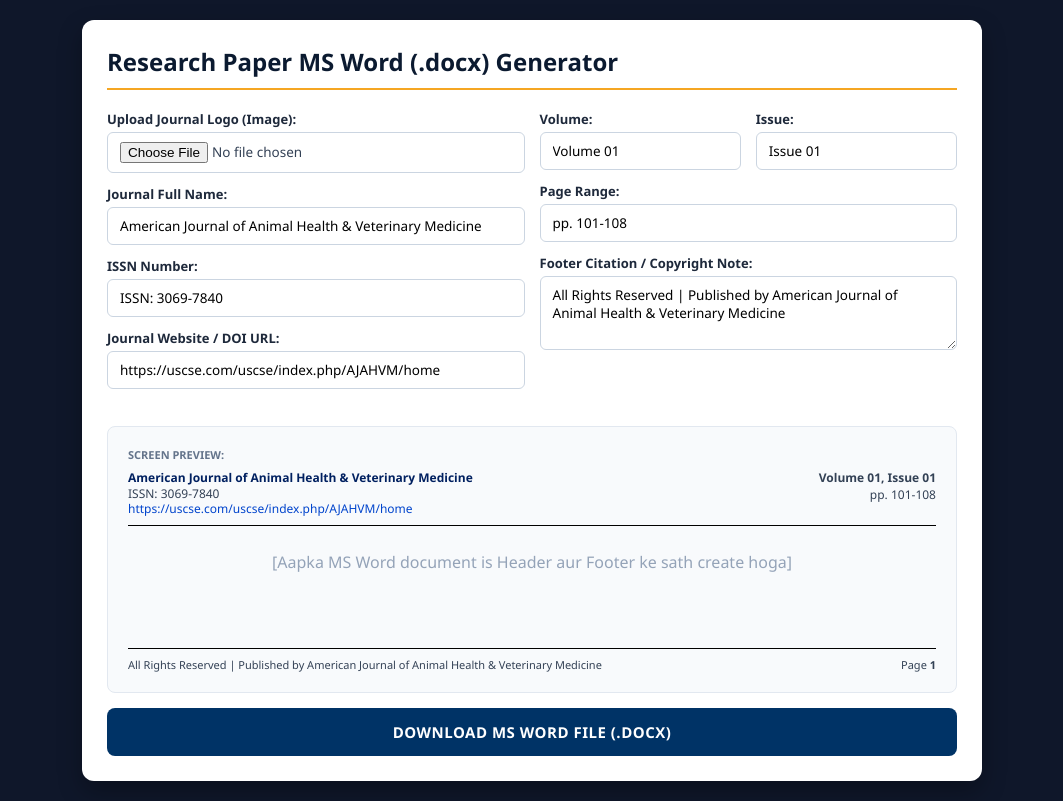
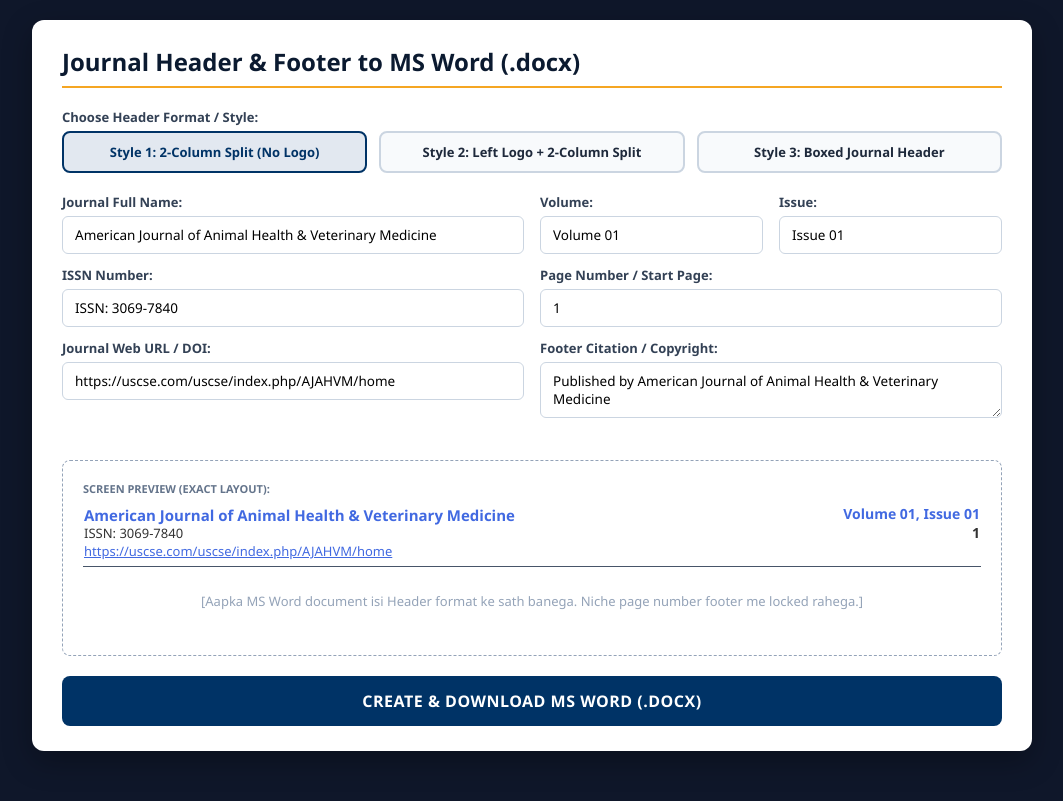
Before and after one commit to vashumehra/Journal-, a plain HTML site: page index.html in a window 1280 px wide. Shown: the whole page, without its empty margins (108-1171 px from the left). Drawn offline with Linux system fonts and the light colour scheme.

Commit message:
Update index.html

```diff
--- a/index.html
+++ b/index.html
@@ -1,361 +1,400 @@
 <!DOCTYPE html>
-<html lang="hi">
+<html lang="en">
 <head>
   <meta charset="UTF-8">
   <meta name="viewport" content="width=device-width, initial-scale=1.0">
-  <title>Journal Header & Footer to MS Word (.docx)</title>
+  <title>Universal Journal Header & Footer Generator (.docx)</title>
 
-  <!-- Docx.js library for direct Word file creation -->
+  <!-- Docx.js and FileSaver.js for generating real MS Word files -->
   <script src="https://cdn.jsdelivr.net/npm/docx@8.5.0/build/index.umd.js"></script>
   <script src="https://cdnjs.cloudflare.com/ajax/libs/FileSaver.js/2.0.5/FileSaver.min.js"></script>
 
   <style>
-    * {
-      box-sizing: border-box;
-      font-family: 'Segoe UI', Tahoma, Geneva, Verdana, sans-serif;
+    :root {
+      --primary: #0b1a30;
+      --accent: #f5a623;
+      --border: #cbd5e1;
     }
+    * { box-sizing: border-box; font-family: 'Segoe UI', Tahoma, sans-serif; }
     body {
       margin: 0;
       padding: 20px;
-      background-color: #0f172a;
-      color: #334155;
+      background: #0f172a;
+      color: #1e293b;
       display: flex;
       justify-content: center;
     }
-    .main-box {
+    .wrapper {
       width: 100%;
-      max-width: 900px;
+      max-width: 1000px;
       background: #ffffff;
       border-radius: 12px;
-      padding: 25px;
-      box-shadow: 0 10px 25px rgba(0,0,0,0.3);
+      padding: 25px 30px;
+      box-shadow: 0 10px 30px rgba(0,0,0,0.3);
     }
     h2 {
       margin-top: 0;
-      color: #0b1a30;
-      border-bottom: 2px solid #f5a623;
-      padding-bottom: 10px;
+      color: var(--primary);
+      border-bottom: 2px solid var(--accent);
+      padding-bottom: 8px;
     }
     .grid-2 {
       display: grid;
       grid-template-columns: 1fr 1fr;
-      gap: 15px;
+      gap: 16px;
     }
-    .form-group {
-      margin-bottom: 12px;
-    }
+    .form-group { margin-bottom: 12px; }
     label {
       display: block;
       font-size: 13px;
       font-weight: 700;
-      margin-bottom: 4px;
-      color: #1e293b;
+      margin-bottom: 5px;
+      color: #334155;
     }
-    input, textarea {
+    input, select, textarea {
       width: 100%;
       padding: 9px 12px;
-      border: 1px solid #cbd5e1;
+      border: 1px solid var(--border);
       border-radius: 6px;
       font-size: 13.5px;
       outline: none;
     }
-    input:focus, textarea:focus {
-      border-color: #f5a623;
+    input:focus, select:focus, textarea:focus { border-color: var(--accent); }
+
+    /* Layout Selector Tabs */
+    .template-selector {
+      display: flex;
+      gap: 12px;
+      margin-bottom: 20px;
     }
-    .btn-download {
+    .tpl-btn {
+      flex: 1;
+      padding: 10px;
+      border: 2px solid #cbd5e1;
+      border-radius: 8px;
+      background: #f8fafc;
+      font-weight: 700;
+      font-size: 13px;
+      cursor: pointer;
+      text-align: center;
+    }
+    .tpl-btn.active {
+      border-color: #003366;
+      background: #e2e8f0;
+      color: #003366;
+    }
+
+    /* Live Preview */
+    .preview-card {
+      margin-top: 25px;
+      background: #ffffff;
+      border: 1px dashed #94a3b8;
+      border-radius: 8px;
+      padding: 20px;
+      font-family: 'Times New Roman', serif;
+    }
+    .preview-header-table {
+      width: 100%;
+      border-collapse: collapse;
+      border-bottom: 1.5px solid #475569;
+      padding-bottom: 6px;
+    }
+    .preview-header-table td {
+      vertical-align: top;
+      padding-bottom: 6px;
+    }
+    .btn-create {
       width: 100%;
       padding: 14px;
       background: #003366;
       color: #ffffff;
+      font-size: 16px;
       font-weight: 800;
-      font-size: 15px;
       border: none;
       border-radius: 8px;
       cursor: pointer;
       text-transform: uppercase;
       letter-spacing: 0.5px;
-      margin-top: 15px;
-      transition: background 0.2s;
+      margin-top: 20px;
     }
-    .btn-download:hover {
-      background: #002244;
-    }
-    .preview-box {
-      margin-top: 25px;
-      background: #f8fafc;
-      border: 1px solid #e2e8f0;
-      border-radius: 8px;
-      padding: 20px;
-      font-family: 'Times New Roman', serif;
-    }
-    .preview-header {
-      display: flex;
-      justify-content: space-between;
-      border-bottom: 1.5px solid #000;
-      padding-bottom: 8px;
-      font-size: 12px;
-    }
-    .preview-footer {
-      display: flex;
-      justify-content: space-between;
-      border-top: 1.5px solid #000;
-      padding-top: 8px;
-      margin-top: 50px;
-      font-size: 11px;
-    }
+    .btn-create:hover { background: #002244; }
   </style>
 </head>
 <body>
 
-<div class="main-box">
-  <h2>Research Paper MS Word (.docx) Generator</h2>
+<div class="wrapper">
+  <h2>Journal Header & Footer to MS Word (.docx)</h2>
+
+  <label>Choose Header Format / Style:</label>
+  <div class="template-selector">
+    <div class="tpl-btn active" onclick="setTemplate('style1', this)">Style 1: 2-Column Split (No Logo)</div>
+    <div class="tpl-btn" onclick="setTemplate('style2', this)">Style 2: Left Logo + 2-Column Split</div>
+    <div class="tpl-btn" onclick="setTemplate('style3', this)">Style 3: Boxed Journal Header</div>
+  </div>
 
   <div class="grid-2">
-    <!-- Left Column -->
+    <!-- Left Column Inputs -->
     <div>
-      <div class="form-group">
-        <label>Upload Journal Logo (Image):</label>
-        <input type="file" id="logoInput" accept="image/*">
+      <div class="form-group" id="logoUploadGroup" style="display: none;">
+        <label>Upload Journal Logo (PNG / JPG):</label>
+        <input type="file" id="logoFile" accept="image/png, image/jpeg">
       </div>
 
       <div class="form-group">
         <label>Journal Full Name:</label>
-        <input type="text" id="jName" value="American Journal of Animal Health & Veterinary Medicine">
+        <input type="text" id="journalName" value="American Journal of Animal Health & Veterinary Medicine">
       </div>
 
       <div class="form-group">
         <label>ISSN Number:</label>
-        <input type="text" id="jISSN" value="ISSN: 3069-7840">
+        <input type="text" id="journalISSN" value="ISSN: 3069-7840">
       </div>
 
       <div class="form-group">
-        <label>Journal Website / DOI URL:</label>
-        <input type="text" id="jWeb" value="https://uscse.com/uscse/index.php/AJAHVM/home">
+        <label>Journal Web URL / DOI:</label>
+        <input type="text" id="journalURL" value="https://uscse.com/uscse/index.php/AJAHVM/home">
       </div>
     </div>
 
-    <!-- Right Column -->
+    <!-- Right Column Inputs -->
     <div>
       <div class="grid-2">
         <div class="form-group">
           <label>Volume:</label>
-          <input type="text" id="jVol" value="Volume 01">
+          <input type="text" id="journalVol" value="Volume 01">
         </div>
         <div class="form-group">
           <label>Issue:</label>
-          <input type="text" id="jIssue" value="Issue 01">
+          <input type="text" id="journalIssue" value="Issue 01">
         </div>
       </div>
 
       <div class="form-group">
-        <label>Page Range:</label>
-        <input type="text" id="jPage" value="pp. 101-108">
+        <label>Page Number / Start Page:</label>
+        <input type="text" id="journalPage" value="1">
       </div>
 
       <div class="form-group">
-        <label>Footer Citation / Copyright Note:</label>
-        <textarea id="jFooter" rows="3">All Rights Reserved | Published by American Journal of Animal Health & Veterinary Medicine</textarea>
+        <label>Footer Citation / Copyright:</label>
+        <textarea id="journalFooter" rows="2">Published by American Journal of Animal Health & Veterinary Medicine</textarea>
       </div>
     </div>
   </div>
 
-  <!-- Realtime Preview -->
-  <div class="preview-box">
-    <div style="font-size: 11px; color: #64748b; margin-bottom: 8px; text-transform: uppercase; font-weight: bold;">Screen Preview:</div>
-    <div class="preview-header">
-      <div style="line-height: 1.3;">
-        <b id="pName" style="color: #002060;">American Journal of Animal Health & Veterinary Medicine</b><br>
-        <span id="pISSN">ISSN: 3069-7840</span><br>
-        <span id="pWeb" style="color: #0044cc;">https://uscse.com/uscse/index.php/AJAHVM/home</span>
-      </div>
-      <div style="text-align: right; line-height: 1.4;">
-        <b id="pVolIssue">Volume 01, Issue 01</b><br>
-        <span id="pPage">pp. 101-108</span>
-      </div>
-    </div>
+  <!-- Realtime Live Preview (matches uploaded screenshot) -->
+  <div class="preview-card">
+    <div style="font-size: 11px; color: #64748b; font-weight: bold; margin-bottom: 8px;">SCREEN PREVIEW (EXACT LAYOUT):</div>
 
-    <div style="text-align: center; color: #94a3b8; padding: 25px 0;">
-      [Aapka MS Word document is Header aur Footer ke sath create hoga]
-    </div>
+    <table class="preview-header-table">
+      <tr>
+        <td id="prevLogoCell" style="display: none; width: 65px; padding-right: 12px;">
+          <img id="prevLogoImg" style="width: 55px; height: 55px; object-fit: contain;">
+        </td>
+        <td style="text-align: left; line-height: 1.35;">
+          <div id="prevName" style="color: #4169E1; font-weight: bold; font-size: 15px;">American Journal of Animal Health & Veterinary Medicine</div>
+          <div id="prevISSN" style="font-size: 13px; color: #333;">ISSN: 3069-7840</div>
+          <div id="prevURL" style="font-size: 13px; color: #4169E1; text-decoration: underline;">https://uscse.com/uscse/index.php/AJAHVM/home</div>
+        </td>
+        <td style="text-align: right; vertical-align: top; width: 30%; line-height: 1.35;">
+          <div id="prevVolIssue" style="color: #4169E1; font-weight: bold; font-size: 14px;">Volume 01, Issue 01</div>
+          <div id="prevPage" style="font-size: 14px; font-weight: bold; color: #333;">1</div>
+        </td>
+      </tr>
+    </table>
 
-    <div class="preview-footer">
-      <div id="pFooter">All Rights Reserved | Published by American Journal of Animal Health & Veterinary Medicine</div>
-      <div>Page <b>1</b></div>
+    <div style="text-align: center; color: #94a3b8; padding: 25px 0; font-size: 13px;">
+      [Aapka MS Word document isi Header format ke sath banega. Niche page number footer me locked rahega.]
     </div>
   </div>
 
-  <!-- Action Button -->
-  <button class="btn-download" onclick="generateWordDoc()">Download MS Word File (.docx)</button>
+  <button class="btn-create" onclick="generateDocx()">Create & Download MS Word (.docx)</button>
 </div>
 
 <script>
-  let uploadedLogoBase64 = null;
+  let currentStyle = 'style1';
+  let logoBuffer = null;
 
-  // Image Upload Logic
-  document.getElementById('logoInput').addEventListener('change', function(e) {
+  function setTemplate(style, element) {
+    currentStyle = style;
+    document.querySelectorAll('.tpl-btn').forEach(btn => btn.classList.remove('active'));
+    element.classList.add('active');
+
+    const logoGroup = document.getElementById('logoUploadGroup');
+    const prevLogo = document.getElementById('prevLogoCell');
+    if (style === 'style2' || style === 'style3') {
+      logoGroup.style.display = 'block';
+      if (document.getElementById('prevLogoImg').src) prevLogo.style.display = 'table-cell';
+    } else {
+      logoGroup.style.display = 'none';
+      prevLogo.style.display = 'none';
+    }
+  }
+
+  // Handle Logo Upload as Binary ArrayBuffer (For Word file inclusion)
+  document.getElementById('logoFile').addEventListener('change', async function(e) {
     const file = e.target.files[0];
     if (file) {
+      logoBuffer = await file.arrayBuffer();
       const reader = new FileReader();
-      reader.onload = function(event) {
-        uploadedLogoBase64 = event.target.result;
+      reader.onload = function(evt) {
+        document.getElementById('prevLogoImg').src = evt.target.result;
+        document.getElementById('prevLogoCell').style.display = 'table-cell';
       };
       reader.readAsDataURL(file);
     }
   });
 
-  // Realtime Live Preview Updates
+  // Realtime Preview Sync
   function updatePreview() {
-    document.getElementById('pName').innerText = document.getElementById('jName').value;
-    document.getElementById('pISSN').innerText = document.getElementById('jISSN').value;
-    document.getElementById('pWeb').innerText = document.getElementById('jWeb').value;
-    document.getElementById('pVolIssue').innerText = document.getElementById('jVol').value + ", " + document.getElementById('jIssue').value;
-    document.getElementById('pPage').innerText = document.getElementById('jPage').value;
-    document.getElementById('pFooter').innerText = document.getElementById('jFooter').value;
+    document.getElementById('prevName').innerText = document.getElementById('journalName').value;
+    document.getElementById('prevISSN').innerText = document.getElementById('journalISSN').value;
+    document.getElementById('prevURL').innerText = document.getElementById('journalURL').value;
+    document.getElementById('prevVolIssue').innerText = document.getElementById('journalVol').value + ", " + document.getElementById('journalIssue').value;
+    document.getElementById('prevPage').innerText = document.getElementById('journalPage').value;
   }
 
-  ['jName', 'jISSN', 'jWeb', 'jVol', 'jIssue', 'jPage', 'jFooter'].forEach(id => {
+  ['journalName', 'journalISSN', 'journalURL', 'journalVol', 'journalIssue', 'journalPage'].forEach(id => {
     document.getElementById(id).addEventListener('input', updatePreview);
   });
 
-  // MS Word (.docx) Generation Function
-  async function generateWordDoc() {
-    const { Document, Packer, Paragraph, TextRun, Table, TableRow, TableCell, WidthType, BorderStyle, Header, Footer, PageNumber } = docx;
+  // Generate MS Word Document
+  async function generateDocx() {
+    const { Document, Packer, Paragraph, TextRun, Table, TableRow, TableCell, WidthType, BorderStyle, Header, Footer, AlignmentType, ImageRun } = docx;
 
-    const jName = document.getElementById('jName').value;
-    const jISSN = document.getElementById('jISSN').value;
-    const jWeb = document.getElementById('jWeb').value;
-    const volIssue = document.getElementById('jVol').value + ", " + document.getElementById('jIssue').value;
-    const jPage = document.getElementById('jPage').value;
-    const jFooter = document.getElementById('jFooter').value;
+    const jName = document.getElementById('journalName').value;
+    const jISSN = document.getElementById('journalISSN').value;
+    const jURL = document.getElementById('journalURL').value;
+    const volIssue = document.getElementById('journalVol').value + ", " + document.getElementById('journalIssue').value;
+    const pageVal = document.getElementById('journalPage').value;
+    const jFooter = document.getElementById('journalFooter').value;
 
-    // Header Table (2 columns: Left details, Right Vol/Issue)
+    const headerCells = [];
+
+    // Add Logo if style has logo and image is selected
+    if ((currentStyle === 'style2' || currentStyle === 'style3') && logoBuffer) {
+      headerCells.push(new TableCell({
+        width: { size: 15, type: WidthType.PERCENTAGE },
+        borders: {
+          top: { style: BorderStyle.NONE }, left: { style: BorderStyle.NONE }, right: { style: BorderStyle.NONE },
+          bottom: { style: BorderStyle.SINGLE, size: 12, color: "548DD4" }
+        },
+        children: [
+          new Paragraph({
+            children: [
+              new ImageRun({
+                data: logoBuffer,
+                transformation: { width: 50, height: 50 }
+              })
+            ]
+          })
+        ]
+      }));
+    }
+
+    // Left Details Cell
+    headerCells.push(new TableCell({
+      width: { size: logoBuffer && (currentStyle !== 'style1') ? 55 : 68, type: WidthType.PERCENTAGE },
+      borders: {
+        top: { style: BorderStyle.NONE }, left: { style: BorderStyle.NONE }, right: { style: BorderStyle.NONE },
+        bottom: { style: BorderStyle.SINGLE, size: 12, color: "548DD4" }
+      },
+      children: [
+        new Paragraph({
+          children: [new TextRun({ text: jName, bold: true, color: "365F91", size: 21, font: "Segoe UI" })]
+        }),
+        new Paragraph({
+          children: [new TextRun({ text: jISSN, size: 18, font: "Segoe UI" })]
+        }),
+        new Paragraph({
+          children: [new TextRun({ text: jURL, color: "365F91", underline: {}, size: 18, font: "Segoe UI" })]
+        })
+      ]
+    }));
+
+    // Right Volume / Issue / Page Cell (Exact match to screenshot)
+    headerCells.push(new TableCell({
+      width: { size: 32, type: WidthType.PERCENTAGE },
+      borders: {
+        top: { style: BorderStyle.NONE }, left: { style: BorderStyle.NONE }, right: { style: BorderStyle.NONE },
+        bottom: { style: BorderStyle.SINGLE, size: 12, color: "548DD4" }
+      },
+      children: [
+        new Paragraph({
+          alignment: AlignmentType.RIGHT,
+          children: [new TextRun({ text: volIssue, bold: true, color: "365F91", size: 20, font: "Segoe UI" })]
+        }),
+        new Paragraph({
+          alignment: AlignmentType.RIGHT,
+          children: [new TextRun({ text: pageVal, size: 19, font: "Segoe UI" })]
+        })
+      ]
+    }));
+
     const headerTable = new Table({
       width: { size: 100, type: WidthType.PERCENTAGE },
-      borders: {
-        top: { style: BorderStyle.NONE },
-        left: { style: BorderStyle.NONE },
-        right: { style: BorderStyle.NONE },
-        bottom: { style: BorderStyle.SINGLE, size: 12, color: "000000" },
-        insideVertical: { style: BorderStyle.NONE },
-        insideHorizontal: { style: BorderStyle.NONE },
-      },
-      rows: [
-        new TableRow({
-          children: [
-            new TableCell({
-              width: { size: 65, type: WidthType.PERCENTAGE },
-              children: [
-                new Paragraph({
-                  children: [new TextRun({ text: jName, bold: true, color: "002060", size: 20, font: "Times New Roman" })]
-                }),
-                new Paragraph({
-                  children: [new TextRun({ text: jISSN, size: 18, font: "Times New Roman" })]
-                }),
-                new Paragraph({
-                  children: [new TextRun({ text: jWeb, color: "0044CC", size: 18, font: "Times New Roman" })]
-                }),
-              ],
-            }),
-            new TableCell({
-              width: { size: 35, type: WidthType.PERCENTAGE },
-              children: [
-                new Paragraph({
-                  alignment: docx.AlignmentType.RIGHT,
-                  children: [new TextRun({ text: volIssue, bold: true, size: 20, font: "Times New Roman" })]
-                }),
-                new Paragraph({
-                  alignment: docx.AlignmentType.RIGHT,
-                  children: [new TextRun({ text: jPage, size: 18, font: "Times New Roman" })]
-                }),
-              ],
-            }),
-          ],
-        }),
-      ],
+      rows: [ new TableRow({ children: headerCells }) ]
     });
 
-    // Footer Table (Left Citation, Right Page Number)
     const footerTable = new Table({
       width: { size: 100, type: WidthType.PERCENTAGE },
       borders: {
-        top: { style: BorderStyle.SINGLE, size: 12, color: "000000" },
-        left: { style: BorderStyle.NONE },
-        right: { style: BorderStyle.NONE },
-        bottom: { style: BorderStyle.NONE },
-        insideVertical: { style: BorderStyle.NONE },
-        insideHorizontal: { style: BorderStyle.NONE },
+        top: { style: BorderStyle.SINGLE, size: 8, color: "94A3B8" },
+        left: { style: BorderStyle.NONE }, right: { style: BorderStyle.NONE }, bottom: { style: BorderStyle.NONE },
+        insideVertical: { style: BorderStyle.NONE }, insideHorizontal: { style: BorderStyle.NONE }
       },
       rows: [
         new TableRow({
           children: [
             new TableCell({
               width: { size: 80, type: WidthType.PERCENTAGE },
-              children: [
-                new Paragraph({
-                  children: [new TextRun({ text: jFooter, size: 17, font: "Times New Roman" })]
-                }),
-              ],
+              children: [new Paragraph({ children: [new TextRun({ text: jFooter, size: 16, font: "Segoe UI", italics: true })] })]
             }),
             new TableCell({
               width: { size: 20, type: WidthType.PERCENTAGE },
               children: [
                 new Paragraph({
-                  alignment: docx.AlignmentType.RIGHT,
-                  children: [
-                    new TextRun({ text: "Page ", size: 18, font: "Times New Roman" }),
-                    new TextRun({ children: [PageNumber.CURRENT], font: "Times New Roman", size: 18, bold: true }),
-                  ],
-                }),
-              ],
-            }),
-          ],
-        }),
-      ],
+                  alignment: AlignmentType.RIGHT,
+                  children: [new TextRun({ text: "Page " + pageVal, size: 16, font: "Segoe UI", bold: true })]
+                })
+              ]
+            })
+          ]
+        })
+      ]
     });
 
-    // Create Document Object
+    // Create Word Doc
     const doc = new Document({
       sections: [{
         properties: {
-          page: {
-            margin: { top: 720, right: 1000, bottom: 720, left: 1000 }
-          }
+          page: { margin: { top: 720, right: 1000, bottom: 720, left: 1000 } }
         },
-        headers: {
-          default: new Header({ children: [headerTable] }),
-        },
-        footers: {
-          default: new Footer({ children: [footerTable] }),
-        },
+        headers: { default: new Header({ children: [headerTable] }) },
+        footers: { default: new Footer({ children: [footerTable] }) },
         children: [
           new Paragraph({
-            spacing: { before: 400 },
-            alignment: docx.AlignmentType.CENTER,
-            children: [
-              new TextRun({ text: "Research Paper Title Goes Here", bold: true, size: 32, font: "Times New Roman" })
-            ]
+            spacing: { before: 300 },
+            alignment: AlignmentType.CENTER,
+            children: [new TextRun({ text: "Research Paper Title Goes Here", bold: true, size: 30, font: "Times New Roman" })]
           }),
           new Paragraph({
-            spacing: { before: 200 },
-            alignment: docx.AlignmentType.CENTER,
-            children: [
-              new TextRun({ text: "Author Name, Designation, Institute, Email ID", italics: true, size: 22, font: "Times New Roman" })
-            ]
+            spacing: { before: 150 },
+            alignment: AlignmentType.CENTER,
+            children: [new TextRun({ text: "Author Name, Designation, Department, University/Organization", italics: true, size: 20, font: "Times New Roman" })]
           }),
           new Paragraph({
-            spacing: { before: 400 },
+            spacing: { before: 300 },
             children: [
-              new TextRun({ text: "Abstract - ", bold: true, size: 20, font: "Times New Roman" }),
-              new TextRun({ text: "Yahan se aap apna paper MS Word me direct likhna ya paste karna shuru kar sakte hain. Header aur Footer document me automatically har page par standard format me print honge.", size: 20, font: "Times New Roman" })
+              new TextRun({ text: "Abstract — ", bold: true, size: 20, font: "Times New Roman" }),
+              new TextRun({ text: "Enter your research paper content here. The header and footer are set according to your selected journal layout.", size: 20, font: "Times New Roman" })
             ]
-          }),
-        ],
-      }],
+          })
+        ]
+      }]
     });
 
-    // Generate and Download .docx File
     Packer.toBlob(doc).then(blob => {
-      saveAs(blob, (jName.substring(0, 15) || "Journal_Paper") + "_Format.docx");
+      saveAs(blob, "Journal_Paper_Format.docx");
     });
   }
 </script>
```
